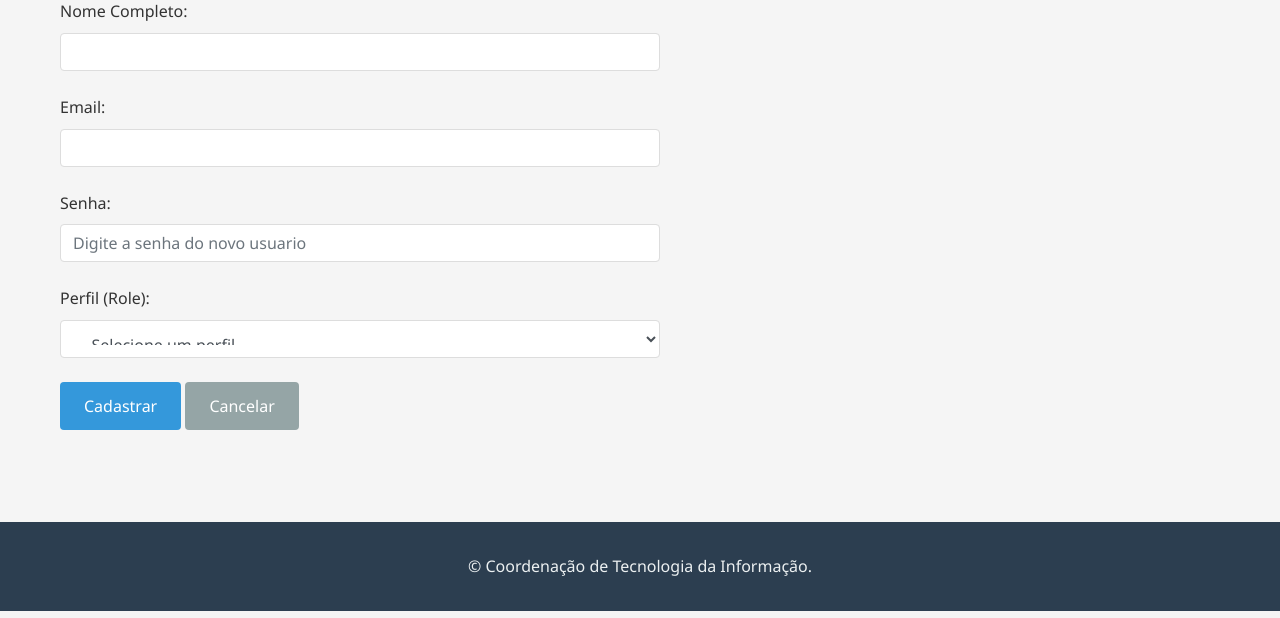
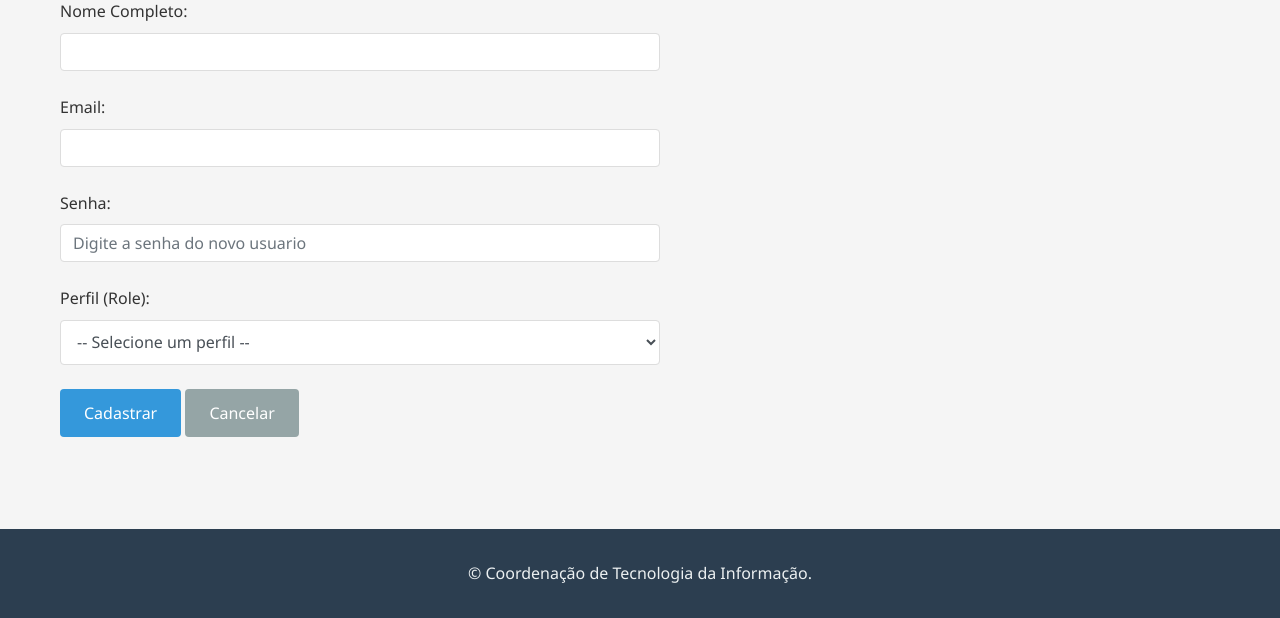
Before and after one commit to jesusvitao/estoque-sistema, a Flask app: page /usuario/novo in a window 1280 px wide. Shown: the part 256-874 px from the top of the page. Run offline with Flask 3, Linux system fonts and the light colour scheme; the visitor is signed in with stand-in values (Sample User, id 1); data that the repository does not hold is empty; some libraries are stand-ins or nearby versions.

Commit message:
Update usuario_form.html

```diff
--- a/templates/usuario_form.html
+++ b/templates/usuario_form.html
@@ -53,7 +53,7 @@
 
             <div class="form-group">
                 <label for="role_id">Perfil (Role):</label>
-                <select class="form-control" id="role_id" name="role_id" required>
+                <select class="form-control filtro-select" id="role_id" name="role_id" required>
                     <option value="">-- Selecione um perfil --</option>
                     {% for role in roles %}
                         <option value="{{ role[0] }}" {% if usuario and usuario[3] == role[0] %}selected{% endif %}>
```
